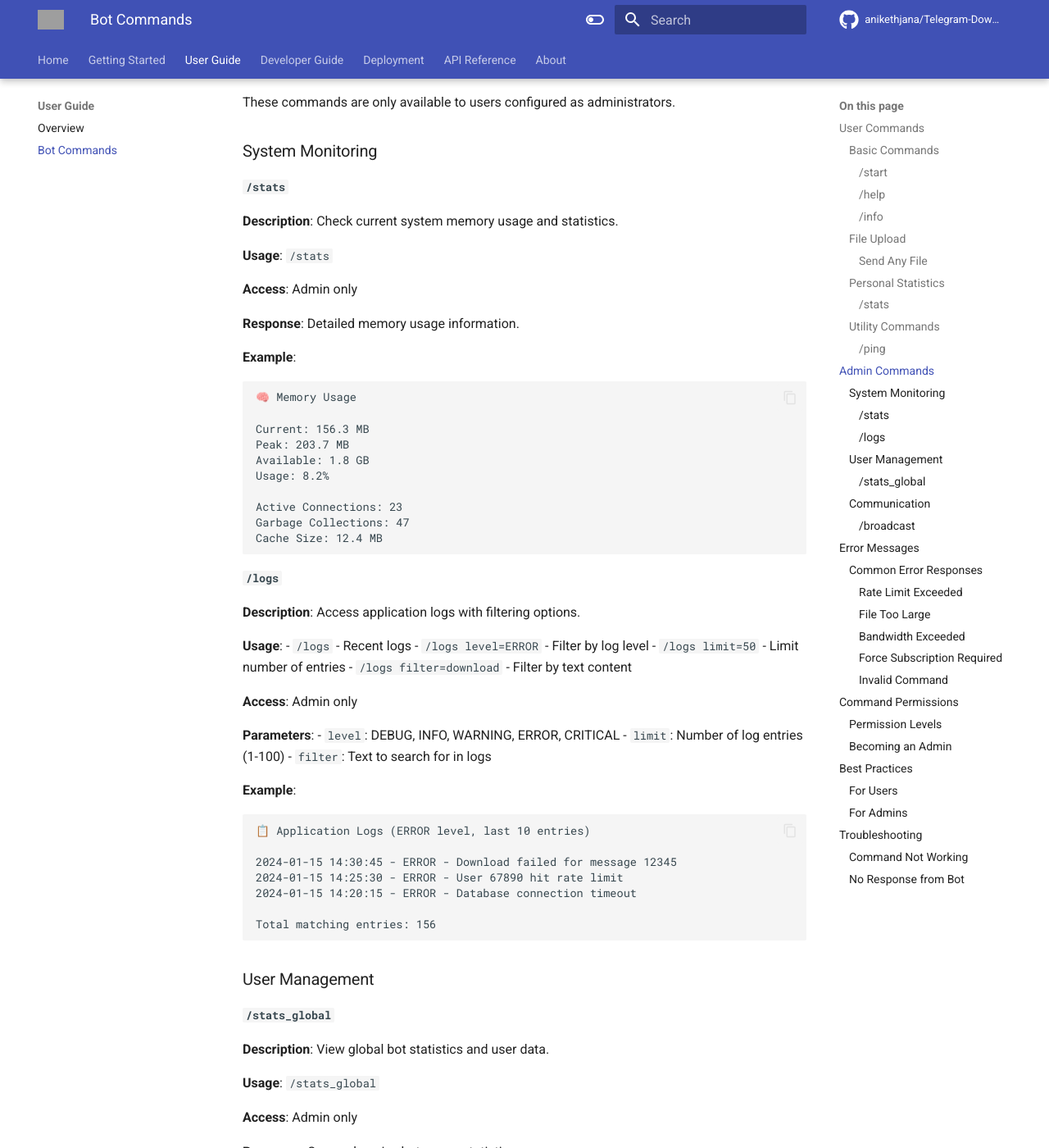
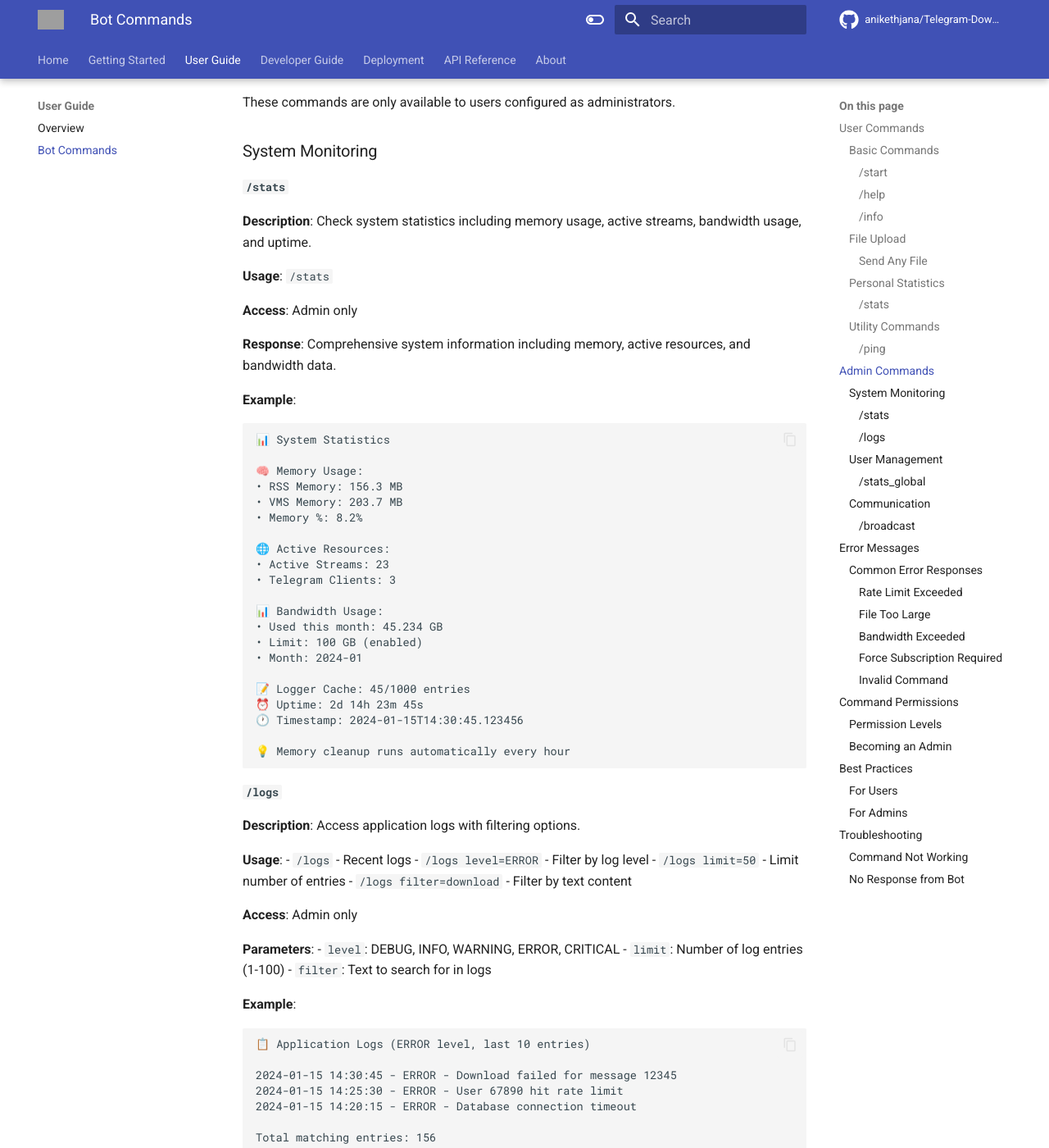
Before and after one commit to AnikethJana/Telegram-Download-Link-Generator, an MkDocs documentation site: the page built from docs/user-guide/bot-commands.md, in a window 1280 px wide and 1400 px high, scrolled down 2900 px. Shown: the whole window at 82% size. Built offline with MkDocs 1.6.1 and Material for MkDocs 9.7.7, drawn with Linux system fonts in a browser that asks for light colours; comment, search, counter and statistics services are not loaded; some of the changed text lies outside the part shown; grey boxes are pictures that could not be loaded.

````diff
--- a/docs/user-guide/bot-commands.md
+++ b/docs/user-guide/bot-commands.md
@@ -144,26 +144,37 @@
 ### System Monitoring
 
 #### `/stats`
-**Description**: Check current system memory usage and statistics.
+**Description**: Check system statistics including memory usage, active streams, bandwidth usage, and uptime.
 
 **Usage**: `/stats`
 
 **Access**: Admin only
 
-**Response**: Detailed memory usage information.
+**Response**: Comprehensive system information including memory, active resources, and bandwidth data.
 
 **Example**:
 ```
-🧠 Memory Usage
+📊 System Statistics
 
-Current: 156.3 MB
-Peak: 203.7 MB
-Available: 1.8 GB
-Usage: 8.2%
+🧠 Memory Usage:
+• RSS Memory: 156.3 MB
+• VMS Memory: 203.7 MB
+• Memory %: 8.2%
 
-Active Connections: 23
-Garbage Collections: 47
-Cache Size: 12.4 MB
+🌐 Active Resources:
+• Active Streams: 23
+• Telegram Clients: 3
+
+📊 Bandwidth Usage:
+• Used this month: 45.234 GB
+• Limit: 100 GB (enabled)
+• Month: 2024-01
+
+📝 Logger Cache: 45/1000 entries
+⏰ Uptime: 2d 14h 23m 45s
+🕐 Timestamp: 2024-01-15T14:30:45.123456
+
+💡 Memory cleanup runs automatically every hour
 ```
 
 #### `/logs`
````
Also changed, not shown: other parts of docs/user-guide/bot-commands.md (+1 -3 lines), docs/user-guide/overview.md (+17 -6 lines), 4 other files.
